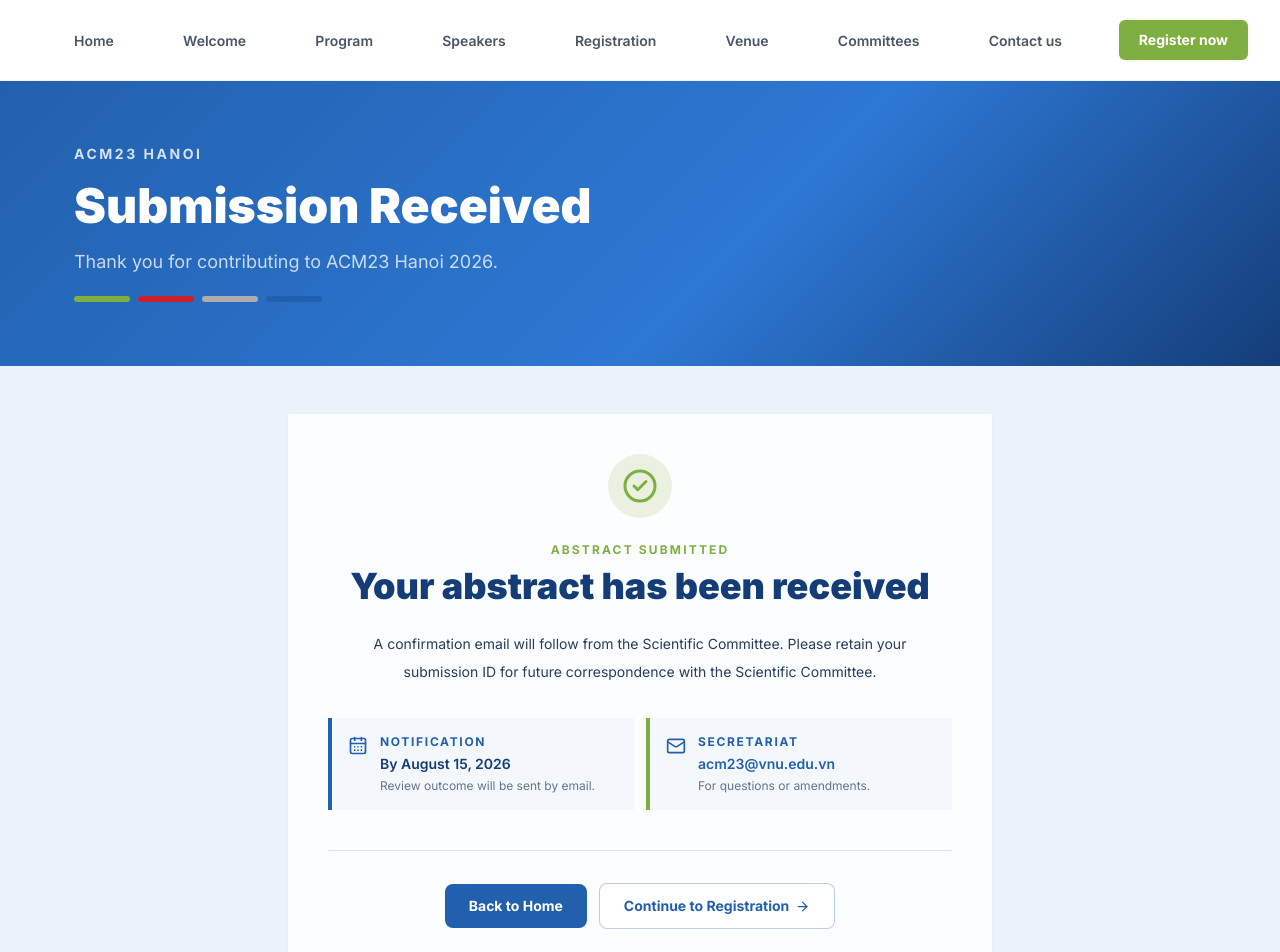
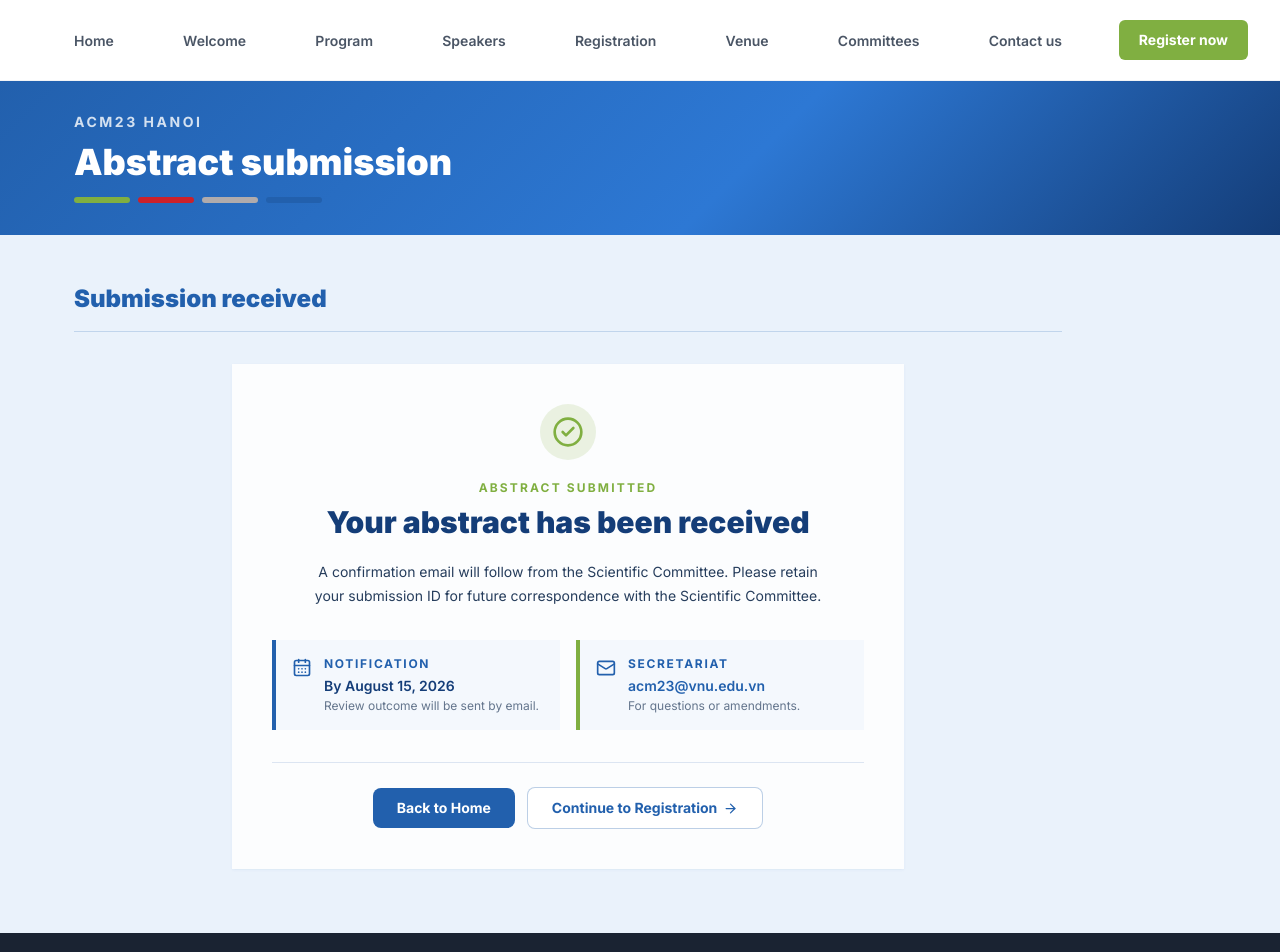
Before and after one commit to monkira99/acm2026, a Next.js app: page /abstract/success in a window 1280 px wide. Shown: the top 952 px of the page. Built offline with nearby package versions, Linux system fonts and the light colour scheme.

Commit message:
fix: unify abstract success page layout with site-wide pattern

```diff
--- a/src/app/abstract/success/page.tsx
+++ b/src/app/abstract/success/page.tsx
@@ -3,7 +3,10 @@
 import { ArrowRight, CalendarDays, CheckCircle2, Mail } from "lucide-react";
 import { SectionHero } from "@/components/ui/section-hero";
 
-export const metadata: Metadata = { title: "Abstract Submitted" };
+export const metadata: Metadata = {
+  title: "Abstract Submitted",
+  description: "Your abstract submission for ACM23 Hanoi 2026 has been received.",
+};
 
 export default async function AbstractSuccessPage({
   searchParams,
@@ -11,18 +14,24 @@
   searchParams: Promise<{ id?: string }>;
 }) {
   const { id } = await searchParams;
+
   return (
-    <div className="bg-[#EAF2FB]">
-      <SectionHero
-        title="Submission Received"
-        subtitle="Thank you for contributing to ACM23 Hanoi 2026."
-      />
+    <div className="min-h-screen overflow-x-hidden bg-[#EAF2FB]">
+      <SectionHero title="Abstract submission" />
 
-      <div className="mx-auto max-w-3xl px-4 pb-12 pt-8 sm:px-6 sm:pb-16 sm:pt-12 lg:px-8">
-        <div className="bg-white/85 px-6 py-10 text-center shadow-sm shadow-[#2260AD]/5 sm:px-10">
-          <div className="mx-auto mb-6 inline-flex h-16 w-16 items-center justify-center rounded-full bg-[#80AF41]/15">
+      <div className="content-rail pb-12 pt-8 sm:pb-16 sm:pt-12">
+        <div className="mb-8 flex flex-col gap-1 border-b border-[#2260AD]/20 pb-4 sm:flex-row sm:items-end sm:justify-between">
+          <h2 className="text-2xl font-black text-[#2260AD]">
+            Submission received
+          </h2>
+        </div>
+
+        <div className="mx-auto max-w-2xl">
+          <div className="bg-white/85 p-6 shadow-sm shadow-[#2260AD]/5 sm:p-10">
+            <div className="text-center">
+              <div className="mx-auto mb-5 inline-flex h-14 w-14 items-center justify-center rounded-full bg-[#80AF41]/15">
                 <CheckCircle2
-              size={36}
+                  size={32}
                   className="text-[#80AF41]"
                   aria-hidden="true"
                 />
@@ -31,12 +40,12 @@
               <p className="text-xs font-bold uppercase tracking-[0.18em] text-[#80AF41]">
                 Abstract Submitted
               </p>
-          <h1 className="mt-2 text-3xl font-black text-[#143D78] sm:text-4xl">
+              <h3 className="mt-2 text-2xl font-black text-[#143D78] sm:text-3xl">
                 Your abstract has been received
-          </h1>
+              </h3>
 
               {id && (
-            <div className="mx-auto mt-6 inline-flex items-center gap-3 border border-[#2260AD]/20 bg-[#E8F1FA] px-5 py-3">
+                <div className="mx-auto mt-5 inline-flex items-center gap-3 border border-[#2260AD]/20 bg-[#E8F1FA] px-5 py-2.5">
                   <span className="text-xs font-bold uppercase tracking-[0.14em] text-[#2260AD]">
                     Submission ID
                   </span>
@@ -46,14 +55,15 @@
                 </div>
               )}
 
-          <p className="mx-auto mt-6 max-w-xl text-sm leading-7 text-[#263D5C]">
+              <p className="mx-auto mt-5 max-w-lg text-sm leading-6 text-[#263D5C]">
                 A confirmation email will follow from the Scientific Committee.
-            Please retain your submission ID for future correspondence with the
-            Scientific Committee.
+                Please retain your submission ID for future correspondence with
+                the Scientific Committee.
               </p>
+            </div>
 
-          <div className="mt-8 grid gap-3 text-left sm:grid-cols-2">
-            <div className="flex items-start gap-3 border-l-4 border-[#2260AD] bg-[#F4F8FD] px-4 py-4">
+            <div className="mt-8 grid gap-4 sm:grid-cols-2">
+              <div className="flex items-start gap-3 border-l-4 border-[#2260AD] bg-[#F4F8FD] p-4">
                 <CalendarDays
                   className="mt-0.5 h-5 w-5 flex-shrink-0 text-[#2260AD]"
                   aria-hidden="true"
@@ -65,13 +75,13 @@
                   <p className="mt-1 text-sm font-semibold text-[#143D78]">
                     By August 15, 2026
                   </p>
-                <p className="mt-1 text-xs text-[#263D5C]/70">
+                  <p className="mt-0.5 text-xs text-[#263D5C]/70">
                     Review outcome will be sent by email.
                   </p>
                 </div>
               </div>
 
-            <div className="flex items-start gap-3 border-l-4 border-[#80AF41] bg-[#F4F8FD] px-4 py-4">
+              <div className="flex items-start gap-3 border-l-4 border-[#80AF41] bg-[#F4F8FD] p-4">
                 <Mail
                   className="mt-0.5 h-5 w-5 flex-shrink-0 text-[#2260AD]"
                   aria-hidden="true"
@@ -86,23 +96,23 @@
                   >
                     acm23@vnu.edu.vn
                   </a>
-                <p className="mt-1 text-xs text-[#263D5C]/70">
+                  <p className="mt-0.5 text-xs text-[#263D5C]/70">
                     For questions or amendments.
                   </p>
                 </div>
               </div>
             </div>
 
-          <div className="mt-10 flex flex-col items-center justify-center gap-3 border-t border-[#2260AD]/15 pt-8 sm:flex-row">
+            <div className="mt-8 flex flex-col items-center justify-center gap-3 border-t border-[#2260AD]/15 pt-6 sm:flex-row">
               <Link
                 href="/"
-              className="inline-flex w-full items-center justify-center rounded-lg bg-[#2260AD] px-6 py-3 text-sm font-bold text-white transition-colors hover:bg-[#143D78] sm:w-auto"
+                className="inline-flex w-full items-center justify-center rounded-lg bg-[#2260AD] px-6 py-2.5 text-sm font-bold text-white transition-colors hover:bg-[#143D78] sm:w-auto"
               >
                 Back to Home
               </Link>
               <Link
                 href="/registration"
-              className="inline-flex w-full items-center justify-center gap-1.5 rounded-lg border border-[#2260AD]/30 bg-white px-6 py-3 text-sm font-bold text-[#2260AD] transition-colors hover:border-[#2260AD] hover:bg-[#E8F1FA] sm:w-auto"
+                className="inline-flex w-full items-center justify-center gap-1.5 rounded-lg border border-[#2260AD]/30 bg-white px-6 py-2.5 text-sm font-bold text-[#2260AD] transition-colors hover:border-[#2260AD] hover:bg-[#E8F1FA] sm:w-auto"
               >
                 Continue to Registration
                 <ArrowRight size={15} aria-hidden="true" />
@@ -111,5 +121,6 @@
           </div>
         </div>
       </div>
+    </div>
   );
 }
```
Lines whose indentation alone changed are shown as unchanged.
